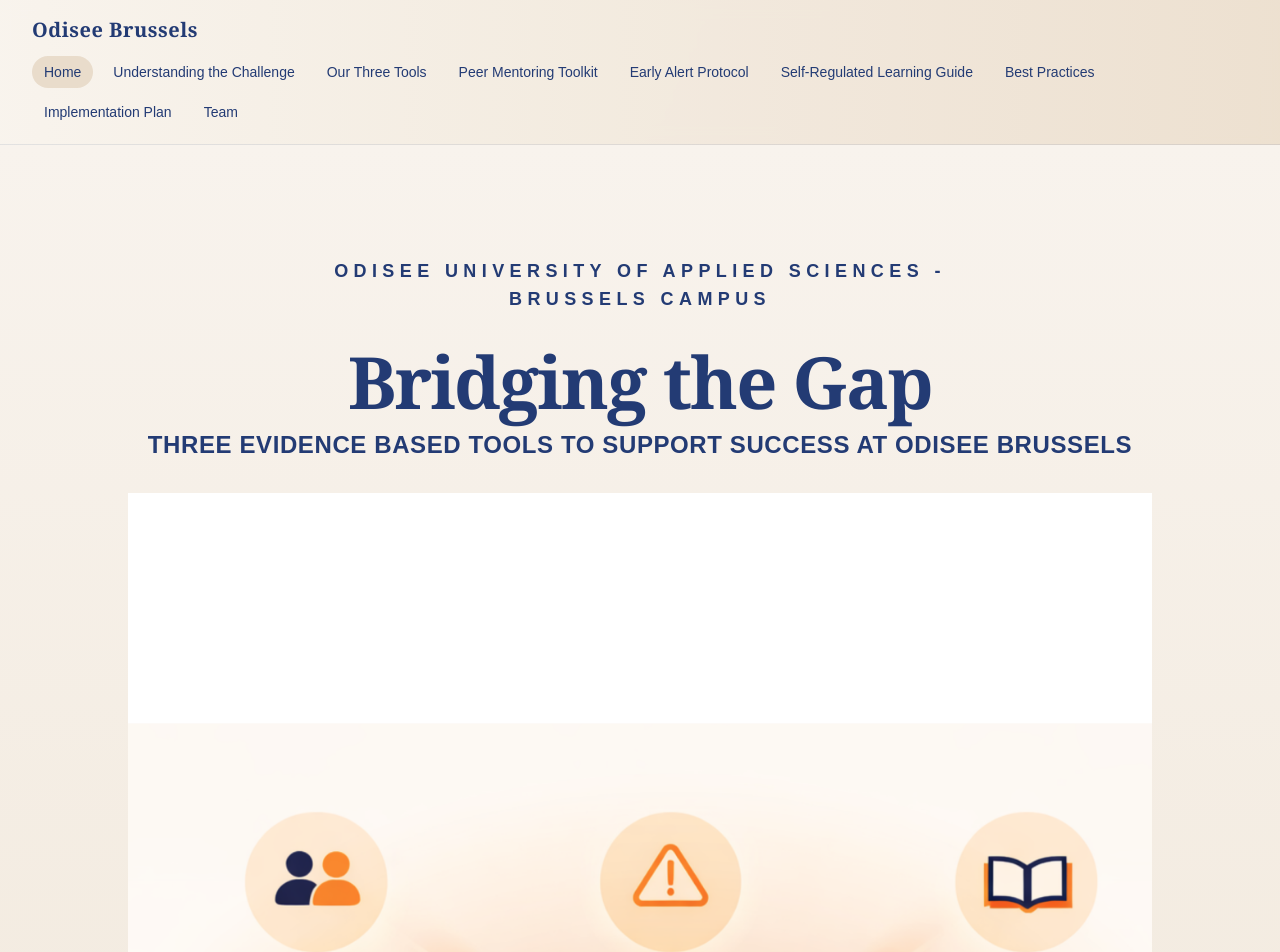
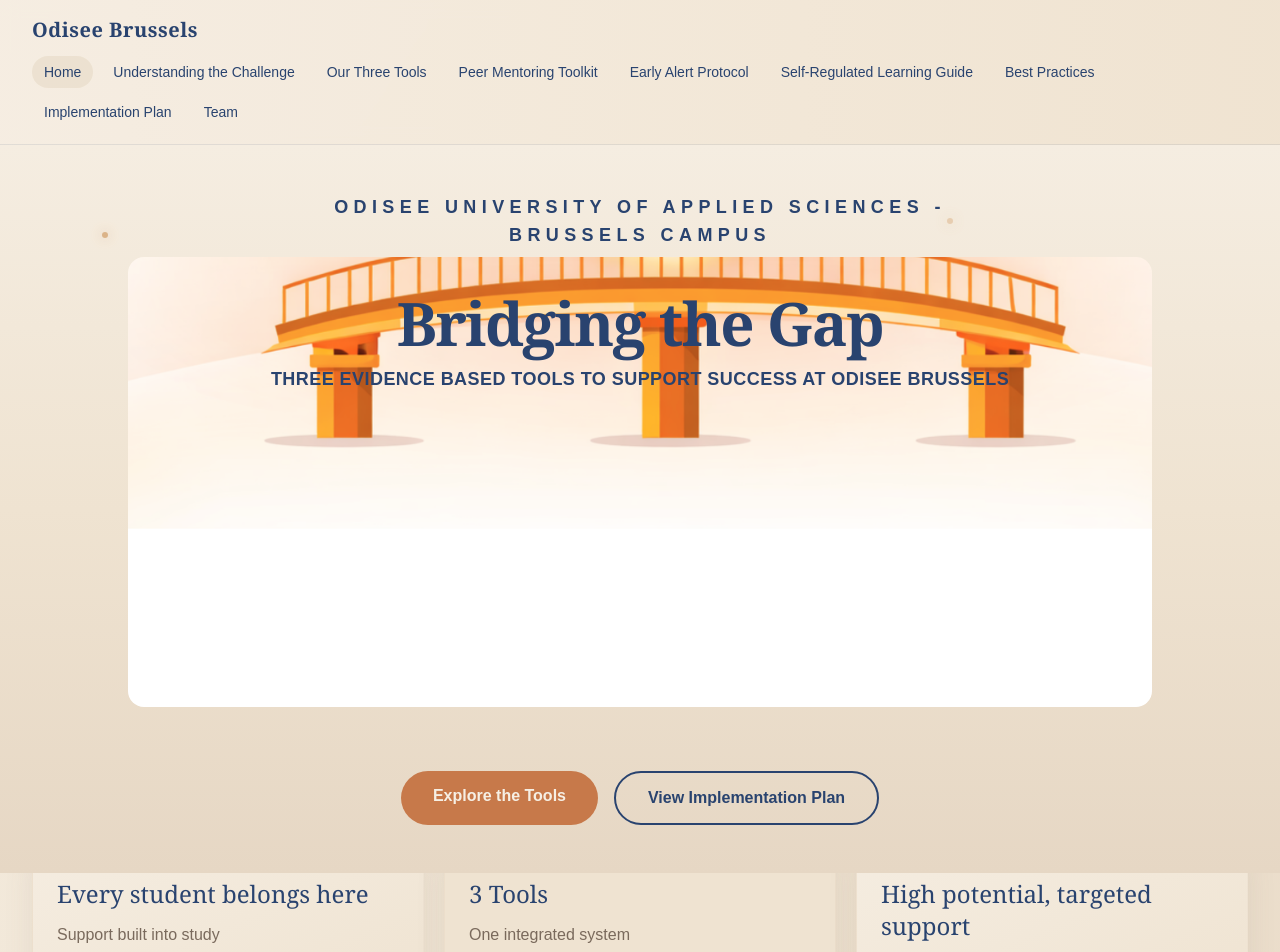
Before and after one commit to ChithraRaniJayaraman/odisee-student-progression, a React (Vite) app: page /#/ in a window 1280 px wide. Shown: the top 952 px of the page. Built offline with nearby package versions, Linux system fonts and the light colour scheme.

Commit message:
Apply warm neutral theme and move home heading into hero image

```diff
--- a/src/components/Card.jsx
+++ b/src/components/Card.jsx
@@ -1,6 +1,6 @@
 function Card({ title, children, className = '' }) {
   return (
-    <article className={`rounded-2xl border border-royal/10 bg-gradient-to-br from-[#f8f3ed] to-[#eee2d1] p-6 shadow-soft ${className}`}>
+    <article className={`rounded-2xl border border-lavender/45 bg-gradient-to-br from-main to-section p-6 shadow-soft ${className}`}>
       {title ? <h3 className="font-display text-2xl text-royal">{title}</h3> : null}
       <div className="mt-3 space-y-3 text-ink/90">{children}</div>
     </article>
--- a/src/components/Footer.jsx
+++ b/src/components/Footer.jsx
@@ -3,7 +3,7 @@
 
 function Footer() {
   return (
-    <footer className="mt-20 border-t border-royal/10 bg-gradient-to-b from-[#f3ebe0] to-[#e8dccb] text-royal">
+    <footer className="mt-20 border-t border-royal/10 bg-gradient-to-b from-section to-lavender text-royal">
       <div className="mx-auto grid max-w-7xl gap-8 px-4 py-10 sm:px-6 lg:grid-cols-3 lg:px-8">
         <div>
           <h2 className="font-display text-2xl">Odisee University of Applied Sciences</h2>
--- a/src/components/Layout.jsx
+++ b/src/components/Layout.jsx
@@ -4,7 +4,7 @@
 
 function Layout() {
   return (
-    <div className="min-h-screen bg-gradient-to-br from-[#f8f3ed] via-[#f1e9dc] to-[#e8dccb] text-ink font-body">
+    <div className="min-h-screen bg-gradient-to-br from-main via-section to-lavender text-ink font-body">
       <Navbar />
       <main>
         <Outlet />
--- a/src/components/Navbar.jsx
+++ b/src/components/Navbar.jsx
@@ -3,7 +3,7 @@
 
 function Navbar() {
   return (
-    <header className="sticky top-0 z-50 border-b border-royal/10 bg-gradient-to-r from-[#f8f3ed]/95 to-[#ece0cf]/95 backdrop-blur">
+    <header className="sticky top-0 z-50 border-b border-royal/10 bg-gradient-to-r from-main/95 to-section/95 backdrop-blur">
       <div className="mx-auto flex max-w-7xl flex-wrap items-center justify-between gap-3 px-4 py-4 sm:px-6 lg:px-8">
         <NavLink to="/" className="text-xl font-semibold tracking-wide text-royal font-display">
           Odisee Brussels
@@ -16,8 +16,8 @@
               className={({ isActive }) =>
                 `rounded-full px-3 py-1.5 transition ${
                   isActive
-                    ? 'bg-[#e9dccb] text-royal'
-                    : 'text-royal hover:bg-lavender/25 hover:text-royal'
+                    ? 'bg-lavender/55 text-royal'
+                    : 'text-royal hover:bg-lavender/35 hover:text-royal'
                 }`
               }
             >
--- a/src/components/PageHero.jsx
+++ b/src/components/PageHero.jsx
@@ -1,6 +1,6 @@
 function PageHero({ title, subtitle }) {
   return (
-    <section className="relative overflow-hidden bg-gradient-to-r from-[#f8f3ed] via-[#f1e8db] to-[#e9dccb]">
+    <section className="relative overflow-hidden bg-gradient-to-r from-main via-section to-lavender">
       <div className="mx-auto max-w-7xl px-4 py-16 text-center sm:px-6 lg:px-8">
         <p className="text-sm uppercase tracking-[0.2em] text-muted">Bridging the Gap</p>
         <h1 className="mt-2 font-display text-4xl text-royal sm:text-5xl">{title}</h1>
--- a/src/pages/BestPractices.jsx
+++ b/src/pages/BestPractices.jsx
@@ -27,7 +27,7 @@
         subtitle="International evidence translated into practical, inclusive implementation for Odisee Brussels."
       />
       <section className="mx-auto max-w-7xl space-y-8 px-4 py-12 sm:px-6 lg:px-8">
-        <Card title="Evidence at a Glance" className="bg-gradient-to-r from-[#f8f3ed] to-[#eadecd]">
+        <Card title="Evidence at a Glance" className="bg-gradient-to-r from-main to-lavender">
           <div className="overflow-x-auto">
             <table className="min-w-full border-separate border-spacing-y-3">
               <thead>
@@ -39,7 +39,7 @@
               </thead>
               <tbody>
                 {rows.map((row) => (
-                  <tr key={row.tool} className="rounded-2xl bg-gradient-to-r from-[#f3ebe0] to-[#e8dccb] shadow-soft">
+                  <tr key={row.tool} className="rounded-2xl bg-gradient-to-r from-section to-lavender shadow-soft">
                     <td className="px-4 py-4 font-semibold text-royal">{row.tool}</td>
                     <td className="px-4 py-4 text-ink/85">{row.evidence}</td>
                     <td className="px-4 py-4 text-ink/85">{row.practice}</td>
--- a/src/pages/Home.jsx
+++ b/src/pages/Home.jsx
@@ -10,31 +10,52 @@
 ];
 
 function Home() {
+  const sparkleDots = [
+    { top: '12%', left: '8%', size: 'h-1.5 w-1.5', delay: '0s' },
+    { top: '18%', left: '22%', size: 'h-2 w-2', delay: '0.4s' },
+    { top: '10%', left: '74%', size: 'h-1.5 w-1.5', delay: '0.7s' },
+    { top: '26%', left: '88%', size: 'h-2 w-2', delay: '0.2s' },
+    { top: '42%', left: '14%', size: 'h-1.5 w-1.5', delay: '0.9s' },
+    { top: '48%', left: '81%', size: 'h-1.5 w-1.5', delay: '0.5s' },
+    { top: '62%', left: '30%', size: 'h-2 w-2', delay: '0.3s' },
+    { top: '68%', left: '67%', size: 'h-1.5 w-1.5', delay: '0.8s' }
+  ];
+
   return (
     <>
       {/* Hero Section - Clean, Open, One Connected Story */}
-      <section className="relative bg-gradient-to-b from-[#f8f3ed] via-[#f3ebe0] to-[#eadfce] px-4 py-20 text-center sm:px-6 lg:px-8 lg:py-28">
+      <section className="relative bg-gradient-to-b from-main via-section to-lavender px-4 py-10 text-center sm:px-6 lg:px-8 lg:py-12">
+        <div className="pointer-events-none absolute inset-0 overflow-hidden" aria-hidden="true">
+          {sparkleDots.map((dot, index) => (
+            <span
+              key={`${dot.top}-${dot.left}-${index}`}
+              className={`absolute ${dot.size} animate-pulse rounded-full bg-gold/70 shadow-[0_0_14px_rgba(208,154,97,0.65)]`}
+              style={{ top: dot.top, left: dot.left, animationDelay: dot.delay }}
+            />
+          ))}
+        </div>
+
         <div className="mx-auto max-w-5xl">
           {/* University Tag - Bold and Prominent */}
-          <h2 className="text-base uppercase tracking-[0.3em] text-[#233b74] sm:text-lg font-black letter-spacing-wider">
+          <h2 className="text-base uppercase tracking-[0.3em] text-royal sm:text-lg font-black letter-spacing-wider">
             ODISEE UNIVERSITY OF APPLIED SCIENCES -<br className="hidden sm:block" />BRUSSELS CAMPUS
           </h2>
 
-          {/* Main Heading - "Bridging the Gap" in large elegant serif */}
-          <h1 className="mt-8 font-display text-5xl font-black leading-tight text-[#233b74] tracking-tight sm:text-6xl lg:text-7xl">
-            Bridging the Gap
-          </h1>
+          <div className="mt-1 flex justify-center sm:mt-2">
+            <div className="relative w-full max-w-7xl overflow-hidden rounded-2xl">
+              <div className="absolute inset-x-0 top-0 z-20 px-4 pt-5 sm:pt-7 lg:pt-9">
+                <h1 className="font-display text-4xl font-black leading-tight text-royal tracking-tight sm:text-5xl lg:text-6xl">
+                  Bridging the Gap
+                </h1>
+                <p className="mx-auto mt-3 max-w-5xl text-sm font-black uppercase tracking-wide text-royal sm:text-base lg:text-lg">
+                  Three evidence based tools to support success at Odisee Brussels
+                </p>
+              </div>
 
-          <p className="mx-auto mt-3 max-w-5xl text-lg font-black uppercase tracking-wide text-[#233b74] sm:text-xl lg:text-2xl">
-            Three evidence based tools to support success at Odisee Brussels
-          </p>
-
-          <div className="mt-6 flex justify-center sm:mt-8">
-            <div className="w-full max-w-7xl">
               <img
                 src={bridgeHero}
                 alt="Bridge illustration with three support pillars and student success tools"
-                className="block h-auto w-full object-contain"
+                className="block h-[320px] w-full object-cover object-[center_84%] sm:h-[390px] lg:h-[450px]"
               />
             </div>
           </div>
@@ -43,13 +64,13 @@
           <div className="mt-12 sm:mt-16 flex flex-wrap justify-center gap-4">
             <Link
               to="/our-three-tools"
-              className="rounded-full bg-[#e79a2f] px-8 py-3 font-semibold text-white transition hover:bg-[#cc7f14] transform hover:scale-105 duration-300"
+              className="rounded-full bg-orange px-8 py-3 font-semibold text-ivory transition duration-300 hover:scale-105 hover:bg-orange-hover"
             >
               Explore the Tools
             </Link>
             <Link
               to="/implementation-plan"
-              className="rounded-full border-2 border-[#233b74] bg-transparent px-8 py-3 font-semibold text-[#233b74] transition hover:bg-[#233b74] hover:text-white duration-300"
+              className="rounded-full border-2 border-royal bg-transparent px-8 py-3 font-semibold text-royal transition duration-300 hover:bg-royal hover:text-ivory"
             >
               View Implementation Plan
             </Link>
@@ -58,23 +79,23 @@
       </section>
 
       <section className="mx-auto -mt-8 grid max-w-7xl gap-5 px-4 sm:px-6 lg:grid-cols-3 lg:px-8">
-        <Card className="bg-gradient-to-br from-[#f8f3ed] to-[#f1e7d9]">
+        <Card className="bg-gradient-to-br from-main to-section">
           <h3 className="font-display text-2xl text-royal">Every student belongs here</h3>
           <p className="text-body/90">Support built into study</p>
         </Card>
-        <Card className="bg-gradient-to-br from-[#f3ebe0] to-[#eadfce]">
+        <Card className="bg-gradient-to-br from-section to-lavender">
           <h3 className="font-display text-2xl text-royal">3 Tools</h3>
           <p className="text-body/90">One integrated system</p>
           <p className="text-sm uppercase tracking-wider text-orange">Mentoring - Alert - Learning</p>
         </Card>
-        <Card className="bg-gradient-to-br from-[#f8f3ed] to-[#efe4d4]">
+        <Card className="bg-gradient-to-br from-main to-section">
           <h3 className="font-display text-2xl text-royal">High potential, targeted support</h3>
           <p className="text-body/90">Right help, right time</p>
         </Card>
       </section>
 
       <section className="mx-auto mt-16 max-w-7xl px-4 sm:px-6 lg:px-8">
-        <div className="rounded-3xl bg-gradient-to-br from-[#f8f3ed] to-[#eee3d2] p-8 shadow-soft">
+        <div className="rounded-3xl bg-gradient-to-br from-main to-section p-8 shadow-soft">
           <h2 className="text-center font-display text-4xl text-royal">Welcome to the Guide</h2>
           <p className="mx-auto mt-4 max-w-5xl text-center text-lg text-body/90">
             This guide is designed for students, lecturers, peer mentors, programme coordinators, and campus leadership.
@@ -91,7 +112,7 @@
             <Link
               key={item.path}
               to={item.path}
-              className="rounded-2xl border border-royal/15 bg-gradient-to-br from-[#f8f3ed] to-[#eee3d2] p-6 text-center shadow-soft transition hover:-translate-y-1 hover:shadow-card"
+              className="rounded-2xl border border-lavender/55 bg-gradient-to-br from-main to-section p-6 text-center shadow-soft transition hover:-translate-y-1 hover:shadow-card"
             >
               <h3 className="font-display text-2xl text-royal">{item.title}</h3>
               <p className="mt-2 text-sm text-muted">Open section</p>
--- a/src/pages/Implementation.jsx
+++ b/src/pages/Implementation.jsx
@@ -39,11 +39,11 @@
           </p>
         </Card>
 
-        <Card title="Academic Year Timeline" className="bg-gradient-to-br from-[#f8f3ed] to-[#eaddcc]">
+        <Card title="Academic Year Timeline" className="bg-gradient-to-br from-main to-lavender">
           <div className="relative mt-2 space-y-6 border-l-2 border-lavender/70 pl-6">
             {timeline.map((step) => (
               <div key={step.phase} className="relative">
-                <span className="absolute -left-[34px] top-2 h-4 w-4 rounded-full border-2 border-[#f3ebe0] bg-emerald" />
+                <span className="absolute -left-[34px] top-2 h-4 w-4 rounded-full border-2 border-section bg-emerald" />
                 <p className="text-sm uppercase tracking-wide text-royal/70">{step.period}</p>
                 <h3 className="font-display text-2xl text-royal">{step.phase}</h3>
                 <p className="text-ink/85">{step.items}</p>
--- a/src/pages/SelfRegulated.jsx
+++ b/src/pages/SelfRegulated.jsx
@@ -34,17 +34,17 @@
 
         <Card title="The Three Steps in Practice">
           <div className="grid gap-5 md:grid-cols-3">
-            <div className="rounded-2xl border border-royal/15 bg-gradient-to-br from-[#f8f3ed] to-[#eee2d1] p-5">
+            <div className="rounded-2xl border border-lavender/55 bg-gradient-to-br from-main to-section p-5">
               <p className="text-xs uppercase tracking-[0.2em] text-emerald">Step 1</p>
               <h3 className="mt-2 font-display text-3xl text-royal">PLAN</h3>
               <p className="mt-2 text-sm">Set weekly priorities, break tasks into manageable actions, and estimate time realistically.</p>
             </div>
-            <div className="rounded-2xl border border-royal/15 bg-gradient-to-br from-[#f3ebe0] to-[#eadfce] p-5">
+            <div className="rounded-2xl border border-lavender/55 bg-gradient-to-br from-section to-lavender p-5">
               <p className="text-xs uppercase tracking-[0.2em] text-emerald">Step 2</p>
               <h3 className="mt-2 font-display text-3xl text-royal">MONITOR</h3>
               <p className="mt-2 text-sm">Track concentration, understanding, and progress. Adjust strategy early when a plan is not working.</p>
             </div>
-            <div className="rounded-2xl border border-royal/15 bg-gradient-to-br from-[#f8f3ed] to-[#e9dccb] p-5">
+            <div className="rounded-2xl border border-lavender/55 bg-gradient-to-br from-main to-lavender p-5">
               <p className="text-xs uppercase tracking-[0.2em] text-emerald">Step 3</p>
               <h3 className="mt-2 font-display text-3xl text-royal">EVALUATE</h3>
               <p className="mt-2 text-sm">Reflect after each cycle: what worked, what did not, and what to improve next week.</p>
--- a/src/styles.css
+++ b/src/styles.css
@@ -3,7 +3,19 @@
 @tailwind utilities;
 
 body {
-  @apply bg-section text-body antialiased font-body;
+  @apply bg-main text-body antialiased font-body;
+  line-height: 1.65;
+}
+
+#root {
+  @apply min-h-screen bg-main;
+}
+
+h1,
+h2,
+h3,
+h4 {
+  @apply text-royal;
 }
 
 .team-pattern {
@@ -11,9 +23,9 @@
   inset: 0;
   opacity: 0.2;
   background-image:
-    radial-gradient(circle at 12% 20%, rgba(231, 154, 47, 0.55) 2px, transparent 2px),
-    radial-gradient(circle at 42% 68%, rgba(35, 59, 116, 0.3) 2px, transparent 2px),
-    radial-gradient(circle at 70% 26%, rgba(231, 154, 47, 0.55) 2px, transparent 2px);
+    radial-gradient(circle at 12% 20%, rgba(208, 154, 97, 0.5) 2px, transparent 2px),
+    radial-gradient(circle at 42% 68%, rgba(41, 67, 111, 0.22) 2px, transparent 2px),
+    radial-gradient(circle at 70% 26%, rgba(208, 154, 97, 0.5) 2px, transparent 2px);
   background-size: 240px 180px;
   pointer-events: none;
 }
--- a/tailwind.config.js
+++ b/tailwind.config.js
@@ -4,30 +4,30 @@
   theme: {
     extend: {
       colors: {
-        royal: '#233b74',
-        emerald: '#cc7f14',
-        orange: '#e79a2f',
-        'orange-hover': '#cc7f14',
-        lavender: '#eadfce',
-        ivory: '#f8f3ed',
-        gold: '#e79a2f',
-        ink: '#5e5148',
-        body: '#5e5148',
-        muted: '#8e7d72',
-        section: '#f3ebe0',
-        main: '#f8f3ed'
+        royal: '#29436f',
+        emerald: '#b0673d',
+        orange: '#c7794a',
+        'orange-hover': '#ac6439',
+        lavender: '#e6d7c4',
+        ivory: '#f6efe4',
+        gold: '#d09a61',
+        ink: '#6d5c4f',
+        body: '#6d5c4f',
+        muted: '#8d7a69',
+        section: '#efe3d1',
+        main: '#f5ede1'
       },
       fontFamily: {
         display: ['Georgia', 'Times New Roman', 'serif'],
         body: ['Arial', 'Helvetica', 'sans-serif']
       },
       boxShadow: {
-        soft: '0 10px 28px rgba(35, 59, 116, 0.08)',
-        card: '0 12px 32px rgba(94, 81, 72, 0.14)'
+        soft: '0 12px 30px rgba(109, 92, 79, 0.1)',
+        card: '0 14px 34px rgba(109, 92, 79, 0.16)'
       },
       backgroundImage: {
-        'royal-gradient': 'linear-gradient(120deg, #233b74 0%, #35538f 45%, #4a689f 100%)',
-        'lavender-glow': 'radial-gradient(circle at 20% 20%, rgba(231, 154, 47, 0.2), transparent 55%)'
+        'royal-gradient': 'linear-gradient(120deg, #29436f 0%, #36527d 45%, #476089 100%)',
+        'lavender-glow': 'radial-gradient(circle at 20% 20%, rgba(208, 154, 97, 0.2), transparent 55%)'
       },
       animation: {
         'tool-popup': 'toolPopup 0.6s cubic-bezier(0.34, 1.56, 0.64, 1) backwards',
@@ -50,55 +50,55 @@
           '0%': {
             opacity: '0',
             strokeWidth: '2px',
-            filter: 'drop-shadow(0 0 0px rgba(231, 154, 47, 0))'
+            filter: 'drop-shadow(0 0 0px rgba(208, 154, 97, 0))'
           },
           '50%': {
             opacity: '0.4',
-            filter: 'drop-shadow(0 0 6px rgba(231, 154, 47, 0.6))'
+            filter: 'drop-shadow(0 0 6px rgba(208, 154, 97, 0.6))'
           },
           '100%': {
             opacity: '0.4',
             strokeWidth: '2px',
-            filter: 'drop-shadow(0 0 8px rgba(231, 154, 47, 0.4))'
+            filter: 'drop-shadow(0 0 8px rgba(208, 154, 97, 0.4))'
           }
         },
         sparkle: {
           '0%': {
             opacity: '0',
             r: '0',
-            filter: 'drop-shadow(0 0 0px rgba(231, 154, 47, 0))'
+            filter: 'drop-shadow(0 0 0px rgba(208, 154, 97, 0))'
           },
           '40%': {
             opacity: '1',
             r: '3',
-            filter: 'drop-shadow(0 0 6px rgba(231, 154, 47, 0.8))'
+            filter: 'drop-shadow(0 0 6px rgba(208, 154, 97, 0.75))'
           },
           '70%': {
             opacity: '1',
             r: '3',
-            filter: 'drop-shadow(0 0 8px rgba(231, 154, 47, 0.6))'
+            filter: 'drop-shadow(0 0 8px rgba(208, 154, 97, 0.55))'
           },
           '100%': {
             opacity: '0.6',
             r: '3',
-            filter: 'drop-shadow(0 0 4px rgba(231, 154, 47, 0.3))'
+            filter: 'drop-shadow(0 0 4px rgba(208, 154, 97, 0.3))'
           }
         },
         sparklePulse: {
           '0%': {
             opacity: '0',
             r: '3',
-            filter: 'drop-shadow(0 0 0px rgba(231, 154, 47, 0))'
+            filter: 'drop-shadow(0 0 0px rgba(208, 154, 97, 0))'
           },
           '30%': {
             opacity: '0.8',
             r: '6',
-            filter: 'drop-shadow(0 0 6px rgba(231, 154, 47, 0.6))'
+            filter: 'drop-shadow(0 0 6px rgba(208, 154, 97, 0.6))'
           },
           '100%': {
             opacity: '0',
             r: '12',
-            filter: 'drop-shadow(0 0 2px rgba(231, 154, 47, 0))'
+            filter: 'drop-shadow(0 0 2px rgba(208, 154, 97, 0))'
           }
         }
       }
```
